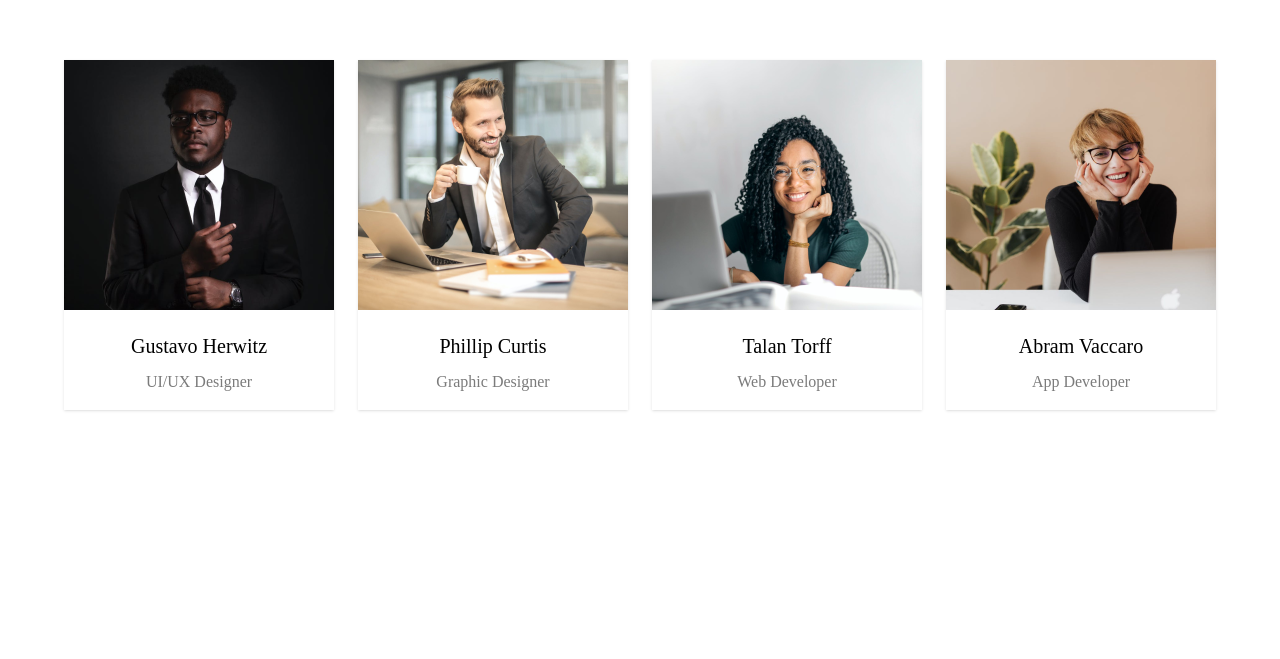
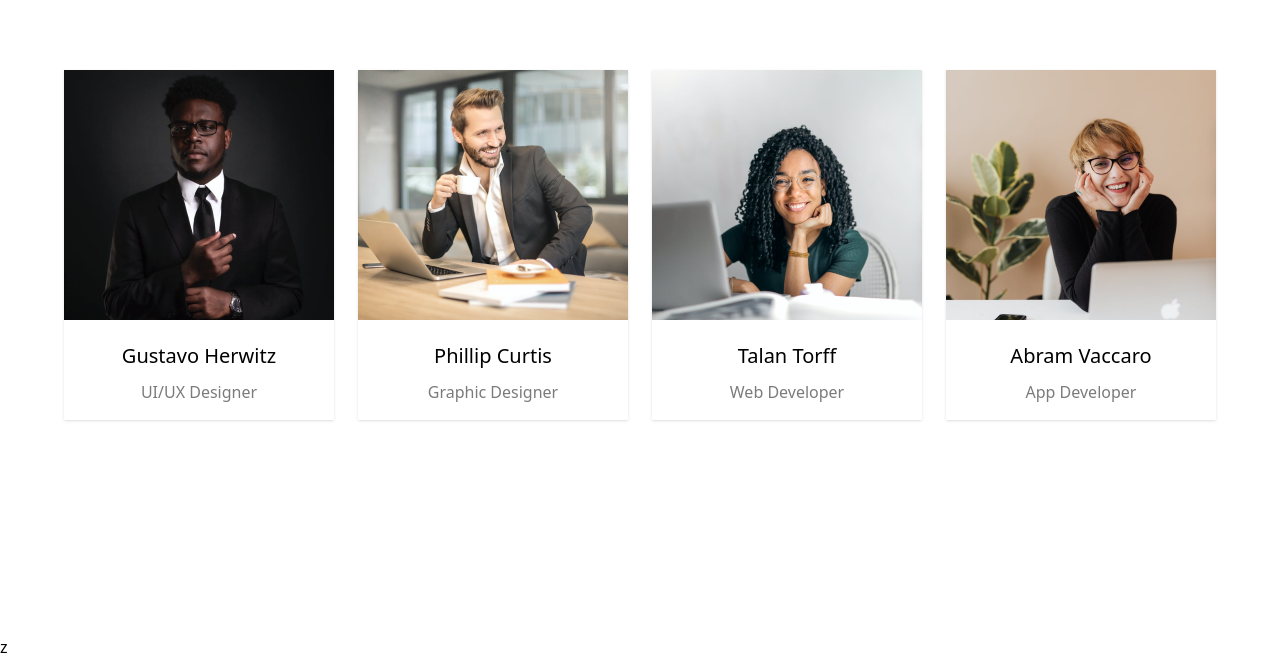
Before and after one commit to rinklepoonia/layout-tailwind, a website: page index.html in a window 1280 px wide. Shown: the part 165-824 px from the top of the page. Before the commit the page ends 800 px from the top, so only its background shows below. Drawn offline with Linux system fonts and the light colour scheme.

Commit message:
responsiv

```diff
--- a/index.html
+++ b/index.html
@@ -13,9 +13,9 @@
         <div class="container mx-auto px-[12px]">
             <div class="flex justify-center items-center min-h-screen">
                 <div class="row flex flex-wrap flex-row mx-[-12px] items-center justify-center">
-                    <div class="lg:w-[25%] px-[12px]">
+                    <div class="lg:w-[25%] md:w-[50%] px-[12px]">
                         <div
-                            class=" card  group flex items-center justify-center flex-col shadow hover:shadow-lg  overflow-hidden cursor-pointer">
+                            class=" card  group flex items-center justify-center flex-col shadow hover:shadow-lg  overflow-hidden cursor-pointer mt-5 mt-lg-0">
                             <div class="relative w-full">
                                 <img class="w-full" src="./dist/images/img-1.png" alt="img-1">
                                 <div class=" absolute top-[40px] right-[-40px] group-hover:right-0 duration-300">
@@ -57,18 +57,18 @@
                                     </div>
                                 </div>
                             </div>
-                            <h1 class="text-black text-[20px] font-medium font-[Work-Sans] leading-[123%] pt-6 pb-3">
+                            <h1 class="text-black text-[20px] font-medium font-[Work Sans] leading-[123%] pt-6 pb-3">
                                 Gustavo
                                 Herwitz
                             </h1>
-                            <p class="text-[#7B7B7B] text-[16px] font-normal font-[Work-Sans] leading-[150%] pb-4">UI/UX
+                            <p class="text-[#7B7B7B] text-[16px] font-normal font-[Work Sans] leading-[150%] pb-4">UI/UX
                                 Designer
                             </p>
                         </div>
                     </div>
-                    <div class="lg:w-[25%] px-[12px]">
+                    <div class="lg:w-[25%] md:w-[50%] px-[12px]">
                         <div
-                            class=" card  group flex items-center justify-center flex-col shadow hover:shadow-lg  overflow-hidden cursor-pointer">
+                            class=" card  group flex items-center justify-center flex-col shadow hover:shadow-lg  overflow-hidden cursor-pointer mt-5 mt-lg-0">
                             <div class="relative w-full">
                                 <img class="w-full" src="./dist/images/img-2.png" alt="img-2">
                                 <div class=" absolute top-[40px] right-[-40px] group-hover:right-0 duration-300">
@@ -110,18 +110,18 @@
                                     </div>
                                 </div>
                             </div>
-                            <h2 class="text-black text-[20px] font-medium font-[Work-Sans] leading-[123%] pt-6 pb-3">
+                            <h2 class="text-black text-[20px] font-medium font-[Work Sans] leading-[123%] pt-6 pb-3">
                                 Phillip Curtis
                             </h2>
-                            <p class="text-[#7B7B7B] text-[16px] font-normal font-[Work-Sans] leading-[150%] pb-4">
+                            <p class="text-[#7B7B7B] text-[16px] font-normal font-[Work Sans] leading-[150%] pb-4">
                                 Graphic
                                 Designer
                             </p>
                         </div>
                     </div>
-                    <div class="lg:w-[25%] px-[12px]">
+                    <div class="lg:w-[25%] md:w-[50%] px-[12px]">
                         <div
-                            class=" card  group flex items-center justify-center flex-col shadow hover:shadow-lg  overflow-hidden cursor-pointer">
+                            class=" card  group flex items-center justify-center flex-col shadow hover:shadow-lg  overflow-hidden cursor-pointer mt-5 mt-lg-0">
                             <div class="relative w-full">
                                 <img class="w-full" src="./dist/images/img-3.png" alt="img-3">
                                 <div class=" absolute top-[40px] right-[-40px] group-hover:right-0 duration-300">
@@ -163,17 +163,17 @@
                                     </div>
                                 </div>
                             </div>
-                            <h3 class="text-black text-[20px] font-medium font-[Work-Sans] leading-[123%] pt-6 pb-3">
+                            <h3 class="text-black text-[20px] font-medium Work Sans leading-[123%] pt-6 pb-3">
                                 Talan Torff
                             </h3>
-                            <p class="text-[#7B7B7B] text-[16px] font-normal font-[Work-Sans] leading-[150%] pb-4">Web
+                            <p class="text-[#7B7B7B] text-[16px] font-normal Work Sans leading-[150%] pb-4">Web
                                 Developer
                             </p>
                         </div>
                     </div>
-                    <div class="lg:w-[25%] px-[12px]">
+                    <div class="lg:w-[25%] md:w-[50%] px-[12px]">
                         <div
-                            class=" card  group flex items-center justify-center flex-col shadow hover:shadow-lg  overflow-hidden cursor-pointer">
+                            class=" card  group flex items-center justify-center flex-col shadow hover:shadow-lg  overflow-hidden cursor-pointer mt-5 mt-lg-0">
                             <div class="relative w-full">
                                 <img class="w-full" src="./dist/images/img-4.png" alt="img-4">
                                 <div class=" absolute top-[40px] right-[-40px] group-hover:right-0 duration-300">
@@ -215,10 +215,10 @@
                                     </div>
                                 </div>
                             </div>
-                            <h1 class="text-black text-[20px] font-medium font-[Work-Sans] leading-[123%] pt-6 pb-3">
+                            <h1 class="text-black text-[20px] font-medium font-[Work Sans] leading-[123%] pt-6 pb-3">
                                 Abram Vaccaro
                             </h1>
-                            <p class="text-[#7B7B7B] text-[16px] font-normal font-[Work-Sans] leading-[150%] pb-4">App
+                            <p class="text-[#7B7B7B] text-[16px] font-normal font-[Work Sans] leading-[150%] pb-4">App
                                 Developer
                             </p>
                         </div>
@@ -227,6 +227,8 @@
             </div>
         </div>
     </section>
+    <!-- npx tailwindcss -i ./src/input.css -o ./dist/output.css --watch -->z
+
 </body>
 
 </html>
--- a/tailwind.config.js
+++ b/tailwind.config.js
@@ -1,11 +1,11 @@
 /** @type {import('tailwindcss').Config} */
 module.exports = {
 
-  content: ["./dist/**/*.{html,js}"],
+  content: [".//**/*.{html,js}"],
   theme: {
     extend: {
       fontFamily: {
-       'Work-Sans' :["Work-Sans", "sarif"]
+        'Work Sans': "'Work Sans', 'sans-serif'",
       }
     },
   },
```
Also changed, not shown: dist/output.css.
